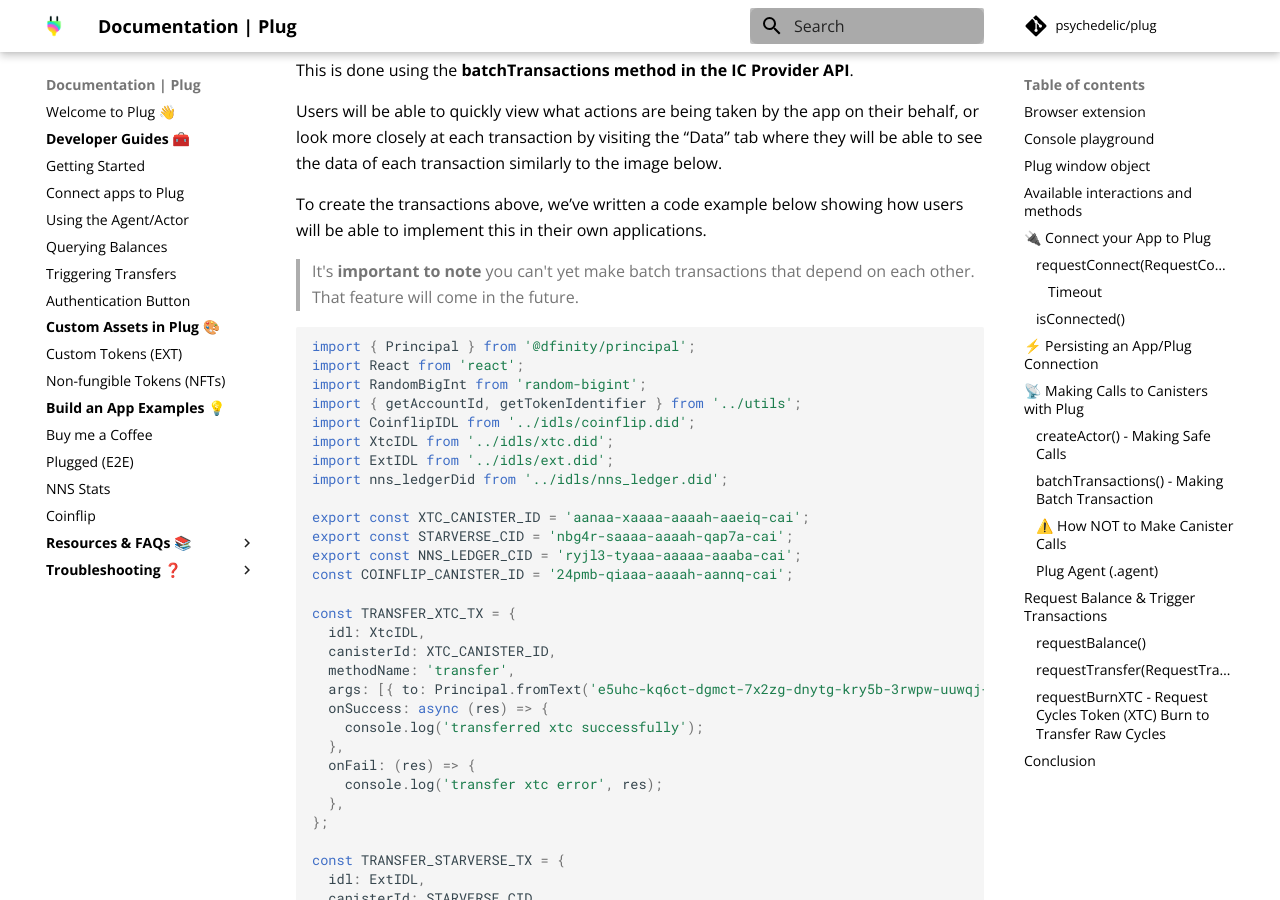
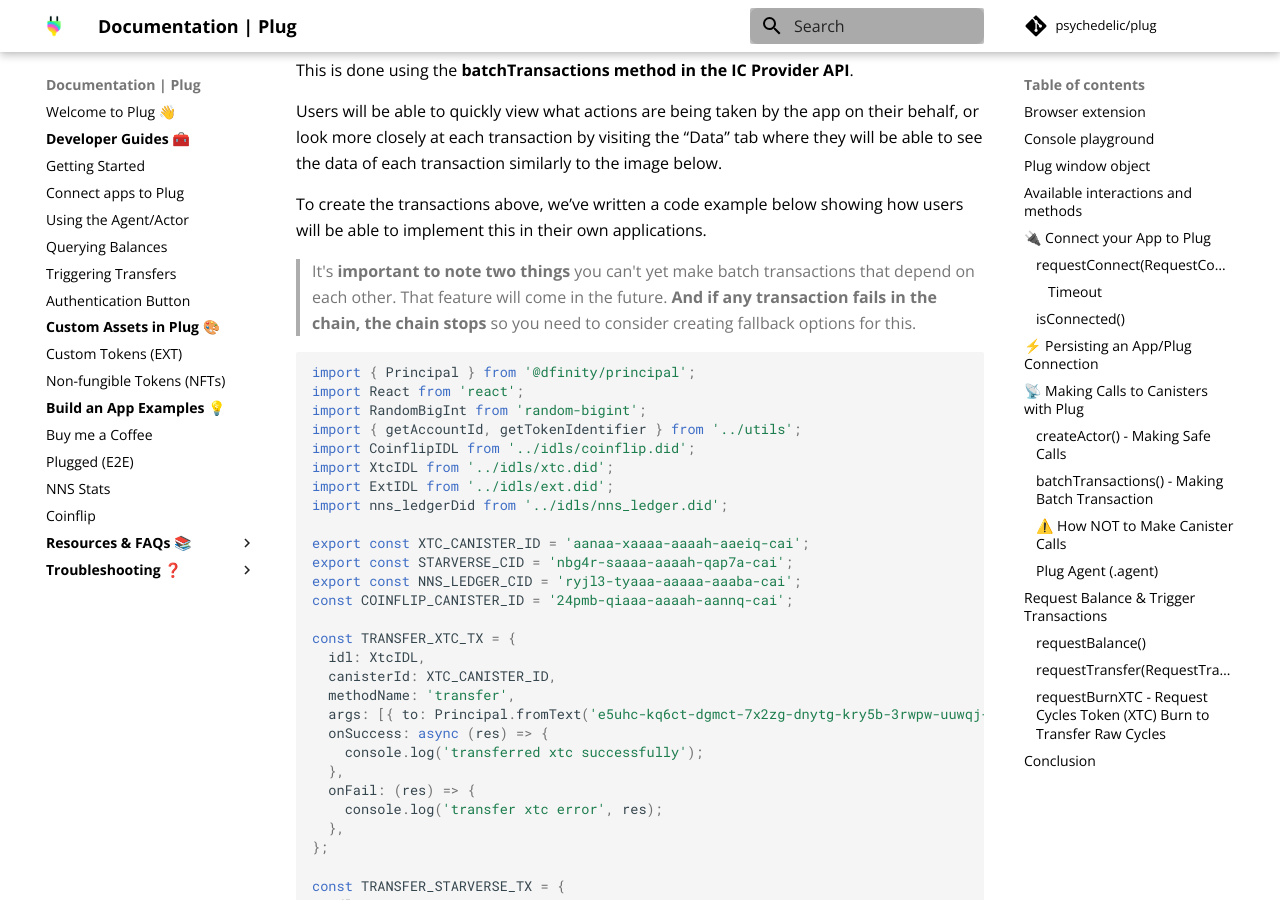
Before and after one commit to Psychedelic/plug-docs, an MkDocs documentation site: the page built from docs/getting-started/connect-to-plug.md, in a window 1280 px wide and 900 px high, scrolled down 7379 px. Built offline with MkDocs 1.6.1 and Material for MkDocs 9.7.7, drawn with Linux system fonts in a browser that asks for light colours; comment, search, counter and statistics services are not loaded.

Commit message:
Update connect-to-plug.md

````diff
--- a/docs/getting-started/connect-to-plug.md
+++ b/docs/getting-started/connect-to-plug.md
@@ -263,7 +263,7 @@
 
 To create the transactions above, we’ve written a code example below showing how users will be able to implement this in their own applications.
 
-> It's **important to note** you can't yet make batch transactions that depend on each other. That feature will come in the future.
+> It's **important to note two things** you can't yet make batch transactions that depend on each other. That feature will come in the future. **And if any transaction fails in the chain, the chain stops** so you need to consider creating fallback options for this.
 
 ```js
 import { Principal } from '@dfinity/principal';
````
